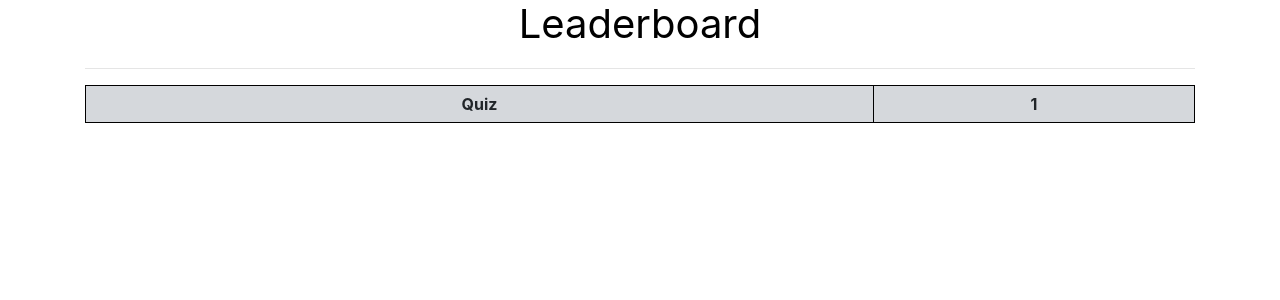
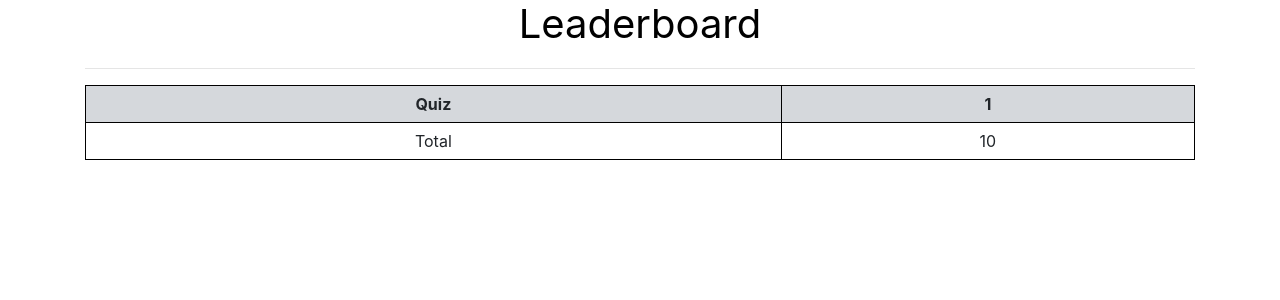
Before and after one commit to Ben-Donnelly/PubQuiz, a Flask app: template templates/leaderboard.html in a window 1280 px wide. Shown: the part 56-356 px from the top of the page. Run offline with Flask 2, Linux system fonts and the light colour scheme; the template is opened without the code that fills it: most values are stand-ins (such as "Sample title", 1, 10 or a date in 2020); lists and menus that the app fills with data are empty.

Commit message:
Converted all to Jinja

```diff
--- a/templates/leaderboard.html
+++ b/templates/leaderboard.html
@@ -11,19 +11,16 @@
           <th>{{ num_users[i] }}</th>
           {%- endfor -%}
         </tr>
-        {#
-<!--        <tr>-->
-<!--          <td>Week 0</td>-->
-<!--&lt;!&ndash;&lt;!&ndash;        Jinja this: Total scores&ndash;&gt;&ndash;&gt;-->
-<!--          <td>0</td>-->
-<!--          <td>0</td>-->
-<!--          <td>0</td>-->
-<!--          <td>0</td>-->
-<!--            <td>0</td>-->
-<!--        </tr>-->
-<!--        Jinja this: Week nums-->
 
-#}
+
+        <tr>
+            <td>Total</td>
+            {% for i in num_users %}
+            <td>{{ tot_scores[i] }}</td>
+                    {%- endfor -%}
+        </tr>
+
+
         {% for week_no in range(num_rows)|reverse %}
         <tr>
           <td>Week: {{ week_no }}</td>
```
